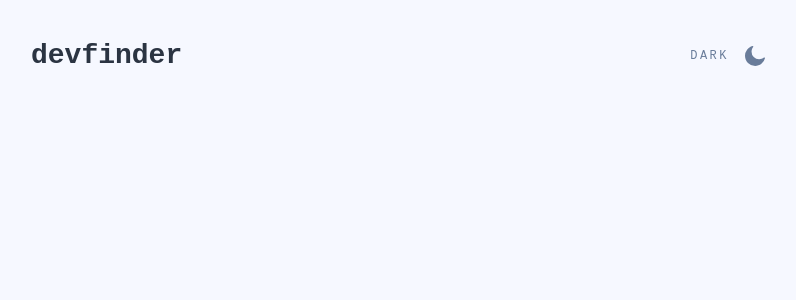
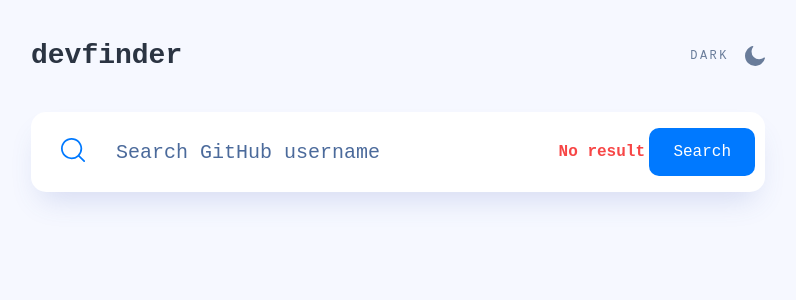
Before and after one commit to Kostin-ILya/GitHub_info-React-TS, a React (Vite) app: page / in a window 1280 px wide. Shown: the top 300 px of the page, without its empty margins (242-1038 px from the left). Built offline with nearby package versions, Linux system fonts and the light colour scheme.

Commit message:
add Search

```diff
--- a/src/App.tsx
+++ b/src/App.tsx
@@ -1,11 +1,13 @@
 import { Container } from 'components/Container'
 import { TheHeader } from 'components/TheHeader'
+import { Search } from 'components/Search'
 
 import './App.css'
 function App() {
   return (
     <Container>
       <TheHeader />
+      <Search isError onSubmit={() => {}} />
     </Container>
   )
 }
--- /dev/null
+++ b/src/components/Button/Button.module.scss
@@ -0,0 +1,14 @@
+.button {
+  padding: 12px 24px;
+  border-radius: 10px;
+  border: none;
+  background-color: var(--main-color);
+  color: var(--white);
+  font-size: 1rem;
+  line-height: 1.5;
+  cursor: pointer;
+
+  &:hover {
+    background-color: var(--main-color-hover);
+  }
+}
--- /dev/null
+++ b/src/components/Button/Button.tsx
@@ -0,0 +1,12 @@
+import styles from './Button.module.scss';
+
+interface ButtonProps {
+  children: string,
+  onClick?: React.MouseEventHandler<HTMLButtonElement>,
+}
+
+export const Button = ({ children, onClick }: ButtonProps) => (
+  <button className={styles.button} onClick={onClick}>
+    {children}
+  </button>
+);
--- /dev/null
+++ b/src/components/Button/index.ts
@@ -0,0 +1 @@
+export * from './Button';
--- /dev/null
+++ b/src/components/Search/Search.module.scss
@@ -0,0 +1,83 @@
+:global {
+  body[data-theme='light'] {
+    --search-bg: var(--white);
+    --search-color: var(--gray-300);
+    --search-placeholder-color: var(--gray-200);
+    --search-shadow: var(--shadow);
+  }
+
+  body[data-theme='dark'] {
+    --search-bg: var(--gray-400);
+    --search-color: var(--white);
+    --search-placeholder-color: var(--white);
+    --search-shadow: unset;
+  }
+}
+
+.search {
+  position: relative;
+  width: 100%;
+  overflow: hidden;
+  padding: 10px 10px 10px 16px;
+  background-color: var(--search-bg, white);
+  display: flex;
+  align-items: center;
+  box-shadow: var(--search-shadow);
+  border-radius: 15px;
+
+  @media (min-width: 767px) {
+    padding: 10px 10px 10px 30px;
+  }
+
+  & > button {
+    flex-shrink: 0;
+  }
+}
+
+.label {
+  cursor: pointer;
+}
+
+.textField {
+  padding: 0 10px;
+  flex-grow: 5;
+  height: 60px;
+  max-width: calc(100% - 100px - 20px);
+  border: none;
+  color: var(--search-color);
+  font-size: 0.75rem;
+  line-height: 1.5;
+  cursor: pointer;
+  background-color: var(--search-bg);
+
+  &::placeholder {
+    color: var(--search-placeholder-color);
+  }
+
+  &:focus {
+    outline: none;
+  }
+
+  @media (min-width: 767px) {
+    margin: 0 5px;
+    font-size: 1.25rem;
+    margin: 0 20px;
+  }
+}
+
+.error {
+  position: absolute;
+  right: 50%;
+  bottom: 5px;
+  color: var(--error-color);
+  font-size: 1rem;
+  line-height: 1.5;
+  font-weight: 700;
+
+  @media (min-width: 767px) {
+    right: 120px;
+    top: 50%;
+    transform: translateY(-50%);
+    bottom: unset;
+  }
+}
--- /dev/null
+++ b/src/components/Search/Search.tsx
@@ -0,0 +1,42 @@
+import SearchIcon from 'assets/icon-search.svg?react'
+import { Button } from 'components/Button'
+
+import styles from './Search.module.scss'
+
+interface SearchProps {
+  isError: boolean
+  onSubmit: (text: string) => void
+}
+
+export const Search = ({ isError, onSubmit }: SearchProps) => {
+  const handleSubmit = (
+    e: React.FormEvent<HTMLFormElement & { username: HTMLInputElement }>
+  ) => {
+    e.preventDefault()
+    const text = e.currentTarget.username.value
+
+    if (text.trim()) {
+      onSubmit(text)
+      e.currentTarget.reset()
+    }
+  }
+
+  return (
+    <form onSubmit={handleSubmit} autoComplete="off">
+      <div className={styles.search}>
+        <label className={styles.label} htmlFor="userName">
+          <SearchIcon />
+        </label>
+        <input
+          className={styles.textField}
+          type="text"
+          name="username"
+          id="username"
+          placeholder="Search GitHub username"
+        />
+        {isError && <div className={styles.error}>No result</div>}
+        <Button>Search</Button>
+      </div>
+    </form>
+  )
+}
--- /dev/null
+++ b/src/components/Search/index.ts
@@ -0,0 +1 @@
+export * from './Search';
```
